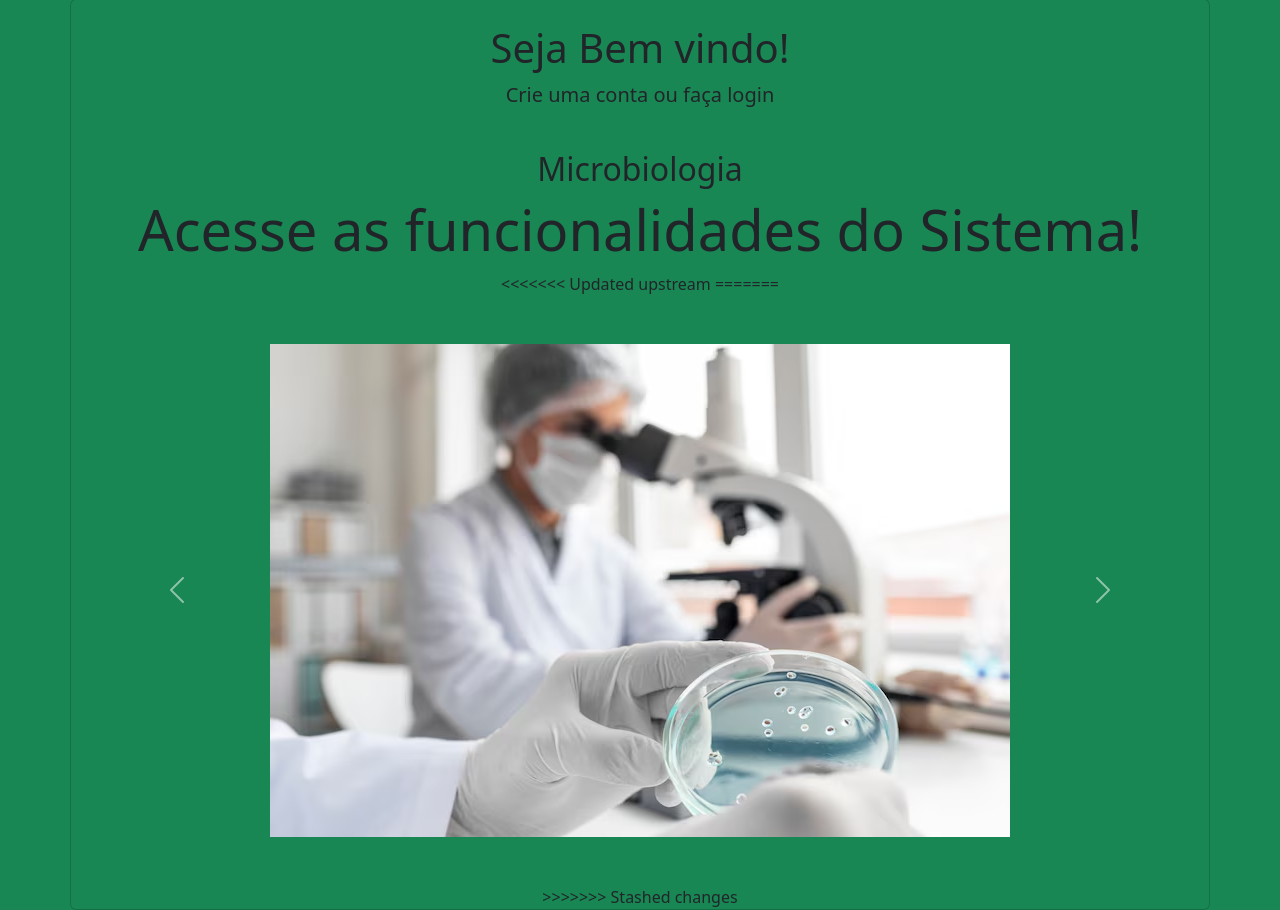
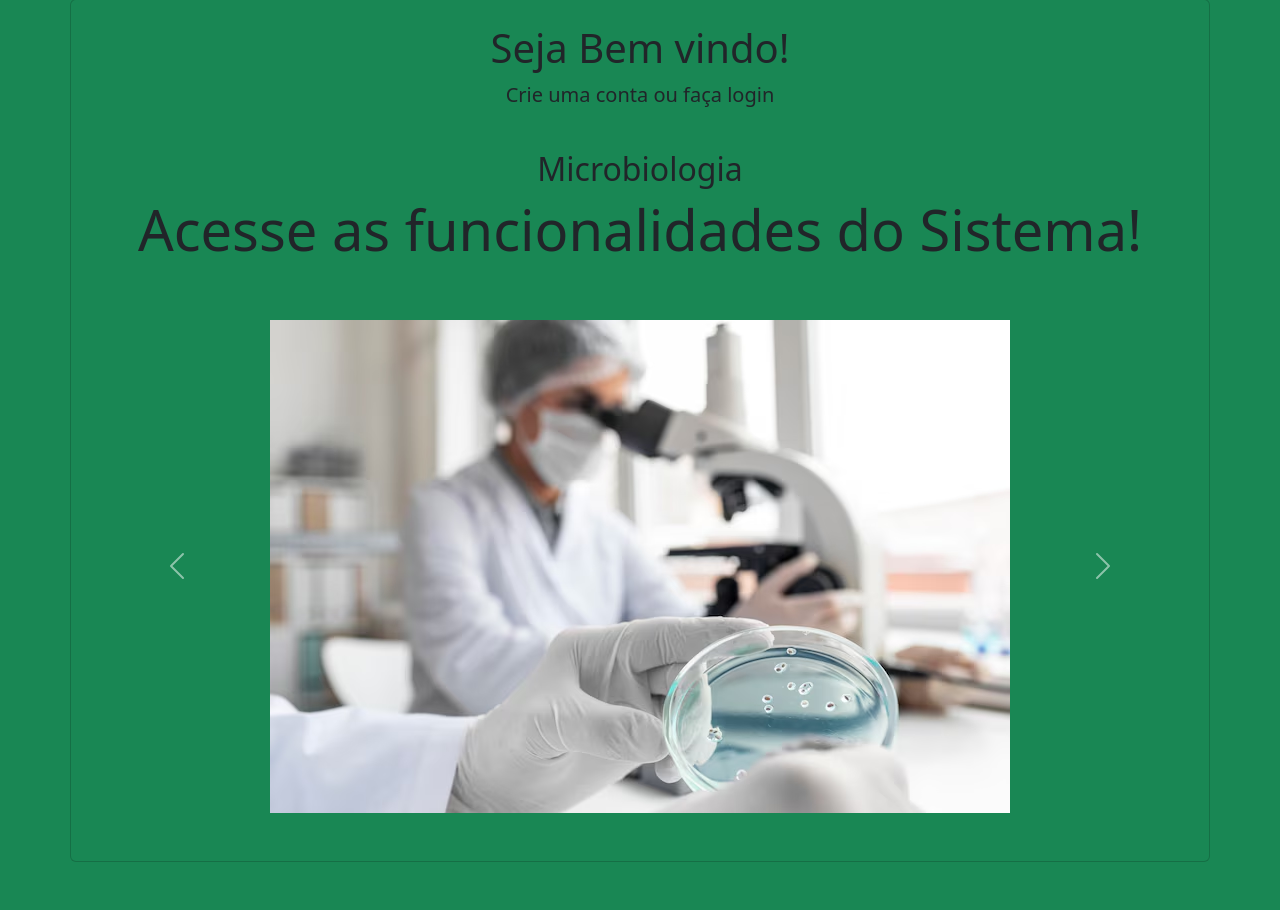
Before and after one commit to WellingtonEspinarde/Equipe_microbiologia2, a PHP site: page /Home.php in a window 1280 px wide. Shown: the part 105-1015 px from the top of the page. After the commit the page ends 967 px from the top, so only its background shows below. Run offline with PHP 8.4, Linux system fonts and the light colour scheme.

Commit message:
Add Carrosel

```diff
--- a/Classes/Professor.php
+++ b/Classes/Professor.php
@@ -17,5 +17,10 @@ class Professor extends Usuario {
         $this-> numeroIdentificador = $numeroIdentificador; //teste
         }
 
+        public function __toString() {
+    return parent::__toString() . " - Número Identificador: {$this->numeroIdentificador}";
+}
+
+
     }
 ?>
--- a/Classes/Usuario.php
+++ b/Classes/Usuario.php
@@ -73,5 +73,4 @@
 
     }
 
-
 ?>
--- a/Home.php
+++ b/Home.php
@@ -45,8 +45,6 @@
                     <h2 class="display-4">Acesse as funcionalidades do Sistema!</h2>
                 </div>
         </div>
-<<<<<<< Updated upstream
-=======
 
         <div class="container my-5">
     <div id="carouselExampleFade" class="carousel slide carousel-fade" data-bs-ride="carousel">
@@ -72,7 +70,6 @@
     </div>
 </div>
 
->>>>>>> Stashed changes
     </div>
 
     <script src="https://cdn.jsdelivr.net/npm/bootstrap@5.3.0-alpha1/dist/js/bootstrap.bundle.min.js"></script>
```
